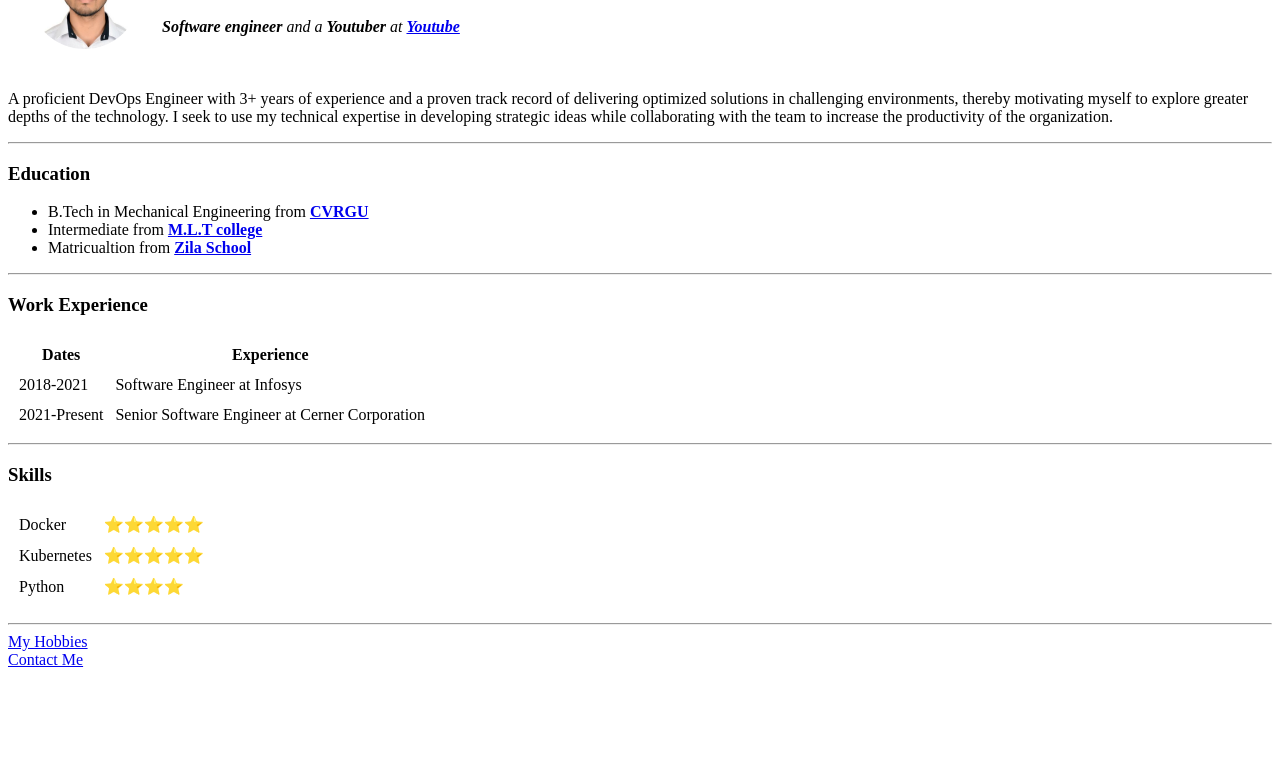
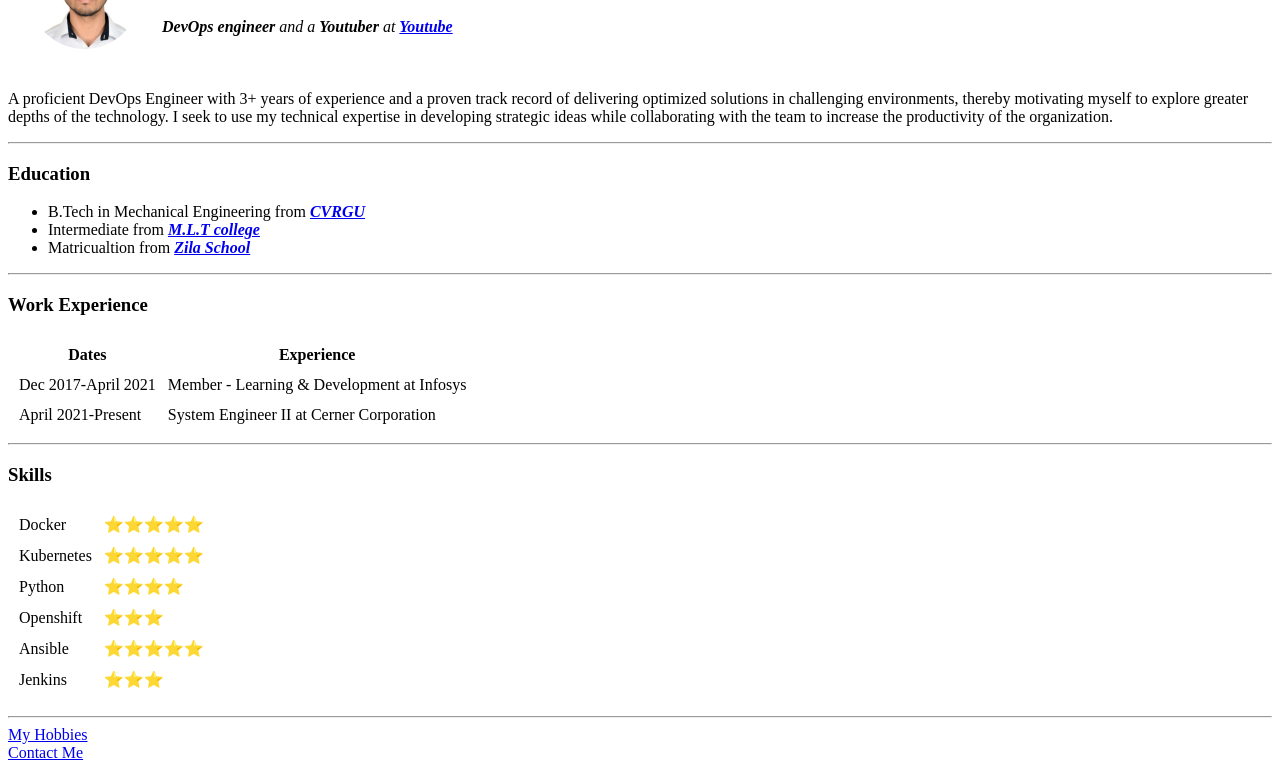
Before and after one commit to ShivSingh96/cv, a plain HTML site: page index.html in a window 1280 px wide. Shown: the part 91-869 px from the top of the page. Before the commit the page ends 800 px from the top, so only its background shows below. Drawn offline with Linux system fonts and the light colour scheme.

Commit message:
Update index.html

```diff
--- a/index.html
+++ b/index.html
@@ -3,7 +3,9 @@
 
 <head>
   <meta charset="utf-8">
-  <title>Shiv's Personal Site</title>
+  <title>Shivendra Kumar</title>
+  <link rel="stylesheet" href="css/styles.css">
+  <link rel="icon" href="favicon.ico">
 </head>
 
 <body>
@@ -13,7 +15,7 @@
       </td>
       <td>
         <h1>Shivendra Kumar</h1>
-        <p><em><strong>Software engineer</strong> and a <strong>Youtuber</strong> at <strong><a href="https://www.youtube.com/channel/UC3QAXtkCCxNqPx-Kysf8QFQ/featured?view_as=subscriber">Youtube</a></strong></em></p>
+        <p id="heading"><em><strong>DevOps engineer</strong> and a <strong>Youtuber</strong> at <strong><a href="https://www.youtube.com/channel/UC3QAXtkCCxNqPx-Kysf8QFQ/featured?view_as=subscriber">Youtube</a></strong></em></p>
       </td>
     </tr>
   </table>
@@ -23,9 +25,9 @@
   <h3>Education</h3>
   <p>
   <ul>
-    <li>B.Tech in Mechanical Engineering from <strong><a href="https://cgu-odisha.ac.in/">CVRGU</a></strong></li>
-    <li>Intermediate from <strong><a href="https://mltcollege.org/">M.L.T college</a></strong></li>
-    <li>Matricualtion from <strong><a href="https://www.facebook.com/ZILA-School-Saharsa-129505053813662/">Zila School</a></strong></li>
+    <li>B.Tech in Mechanical Engineering from <em><strong><a href="https://cgu-odisha.ac.in/">CVRGU</a></strong></em></li>
+    <li>Intermediate from <em><strong><a href="https://mltcollege.org/">M.L.T college</a></strong></em></li>
+    <li>Matricualtion from <em><strong><a href="https://www.facebook.com/ZILA-School-Saharsa-129505053813662/">Zila School</a></strong></em></li>
   </ul>
   <hr>
   <h3>Work Experience</h3>
@@ -39,12 +41,12 @@
     </thead>
     <tbody>
       <tr>
-        <td>2018-2021</td>
-        <td>Software Engineer at Infosys</td>
+        <td>Dec 2017-April 2021</td>
+        <td>Member - Learning & Development at Infosys</td>
       </tr>
       <tr>
-        <td>2021-Present</td>
-        <td>Senior Software Engineer at Cerner Corporation</td>
+        <td>April 2021-Present</td>
+        <td>System Engineer II at Cerner Corporation</td>
       </tr>
     </tbody>
   </table>
@@ -63,6 +65,18 @@
       <td>Python</td>
       <td>⭐⭐⭐⭐</td>
     </tr>
+    <tr>
+      <td>Openshift</td>
+      <td>⭐⭐⭐</td>
+    </tr>
+    <tr>
+      <td>Ansible</td>
+      <td>⭐⭐⭐⭐⭐</td>
+    </tr>
+    <tr>
+      <td>Jenkins</td>
+      <td>⭐⭐⭐</td>
+    </tr>
   </table>
   </p>
   <hr>
```
